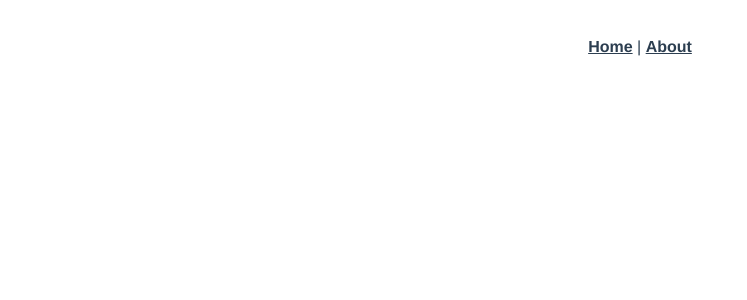
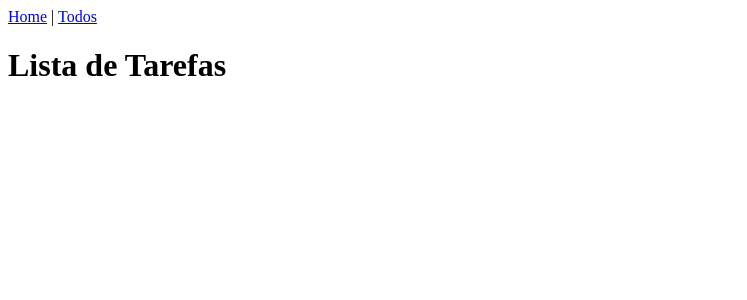
Before and after one commit to heningtonfrota/vue3-composition-api, a Vue app: page /todos in a window 1280 px wide. Before the commit this address had no page. Shown: the top 300 px of the page, without its empty margins (0-747 px from the left). Built offline with nearby package versions, Linux system fonts and the light colour scheme.

Commit message:
Organização do Projeto

```diff
--- a/src/App.vue
+++ b/src/App.vue
@@ -1,30 +1,7 @@
 <template>
   <nav>
-    <router-link to="/">Home</router-link> |
-    <router-link to="/about">About</router-link>
+    <router-link :to="{ name: 'home' }">Home</router-link> |
+    <router-link :to="{ name: 'todos.index' }">Todos</router-link>
   </nav>
   <router-view/>
 </template>
-
-<style>
-#app {
-  font-family: Avenir, Helvetica, Arial, sans-serif;
-  -webkit-font-smoothing: antialiased;
-  -moz-osx-font-smoothing: grayscale;
-  text-align: center;
-  color: #2c3e50;
-}
-
-nav {
-  padding: 30px;
-}
-
-nav a {
-  font-weight: bold;
-  color: #2c3e50;
-}
-
-nav a.router-link-exact-active {
-  color: #42b983;
-}
-</style>
--- a/src/main.js
+++ b/src/main.js
@@ -2,4 +2,6 @@ import { createApp } from 'vue'
 import App from './App.vue'
 import router from './router'
 
-createApp(App).use(router).mount('#app')
+createApp(App)
+    .use(router)
+    .mount('#app')
--- a/src/router/index.js
+++ b/src/router/index.js
@@ -1,5 +1,6 @@
 import { createRouter, createWebHistory } from 'vue-router'
-import HomeView from '../views/HomeView.vue'
+import HomeView from '@/views/HomeView.vue'
+import TodosView from '@/views/Todos/TodosView.vue'
 
 const routes = [
   {
@@ -8,12 +9,9 @@ const routes = [
     component: HomeView
   },
   {
-    path: '/about',
-    name: 'about',
-    // route level code-splitting
-    // this generates a separate chunk (about.[hash].js) for this route
-    // which is lazy-loaded when the route is visited.
-    component: () => import(/* webpackChunkName: "about" */ '../views/AboutView.vue')
+    path: '/todos',
+    name: 'todos.index',
+    component: TodosView,
   }
 ]
 
--- a/src/views/AboutView.vue
+++ /dev/null
@@ -1,5 +0,0 @@
-<template>
-  <div class="about">
-    <h1>This is an about page</h1>
-  </div>
-</template>
--- /dev/null
+++ b/src/views/Todos/TodosView.vue
@@ -0,0 +1,11 @@
+<template>
+    <div>
+        <h1>Lista de Tarefas</h1>
+    </div>
+</template>
+
+<script>
+export default {
+    name: 'TodosView'
+}
+</script>
```
